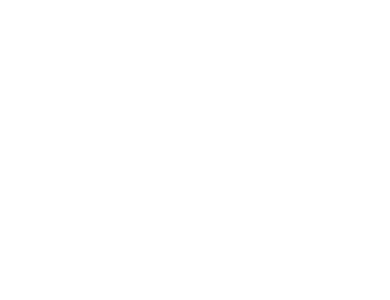
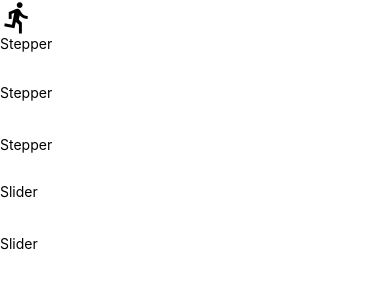
Before and after one commit to aniket321/StayFit-A-React-Native-Fitness-Tracking-App, a React Native app: screen / in a window 390 px wide. Shown: the top 300 px of the page. Built offline with nearby package versions, Linux system fonts and the light colour scheme.

Commit message:
feat: Added Slider and Stepper Components

```diff
--- a/Components/AddEntry.js
+++ b/Components/AddEntry.js
@@ -1,6 +1,8 @@
 import React, { Component } from 'react'
 import { View } from 'react-native'
 import { getMetricMetaInfo } from '../utils/helpers'
+import Slider from './Slider'
+import Stepper from './Stepper'
 
 export default class AddEntry extends Component {
     state = {
@@ -38,9 +40,32 @@
         }))
     }
     render() {
+        const metaInfo = getMetricMetaInfo()
+
         return (
             <View>
+                {Object.keys(metaInfo).map((key) => {
+                    const { getIcon, type, ...rest } = metaInfo[key]
+                    const value = this.state[key]
 
+                    return (
+                        <View key={key}>
+                            {getIcon()}
+                            {type === 'slider'
+                                ? <Slider
+                                    value={value}
+                                    onChange={(value) => this.slide(key, value)}
+                                    {...rest}
+                                />
+                                : <Stepper
+                                    value={value}
+                                    onIncrement={() => this.increment(key)}
+                                    onDecrement={() => this.decrement(key)}
+                                    {...rest}
+                                />}
+                        </View>
+                    )
+                })}
             </View>
         )
     }
--- /dev/null
+++ b/Components/Slider.js
@@ -0,0 +1,10 @@
+import React from 'react'
+import { View, Text } from 'react-native'
+
+export default function Slider() {
+    return (
+        <View>
+            <Text>Slider</Text>
+        </View>
+    )
+}
--- /dev/null
+++ b/Components/Stepper.js
@@ -0,0 +1,10 @@
+import React from 'react'
+import { View, Text } from 'react-native'
+
+export default function Stepper() {
+    return (
+        <View>
+            <Text>Stepper</Text>
+        </View>
+    )
+}
```
